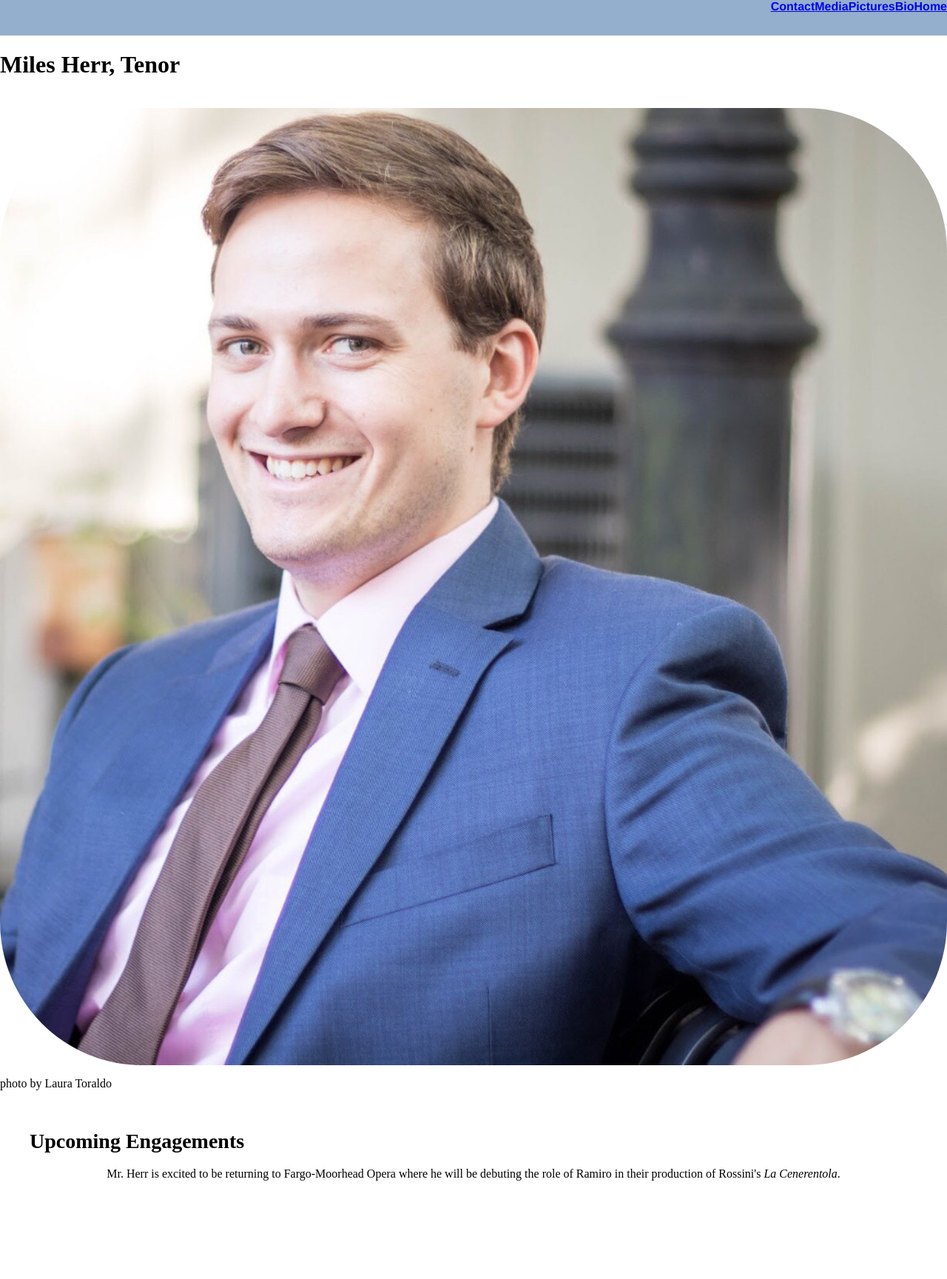
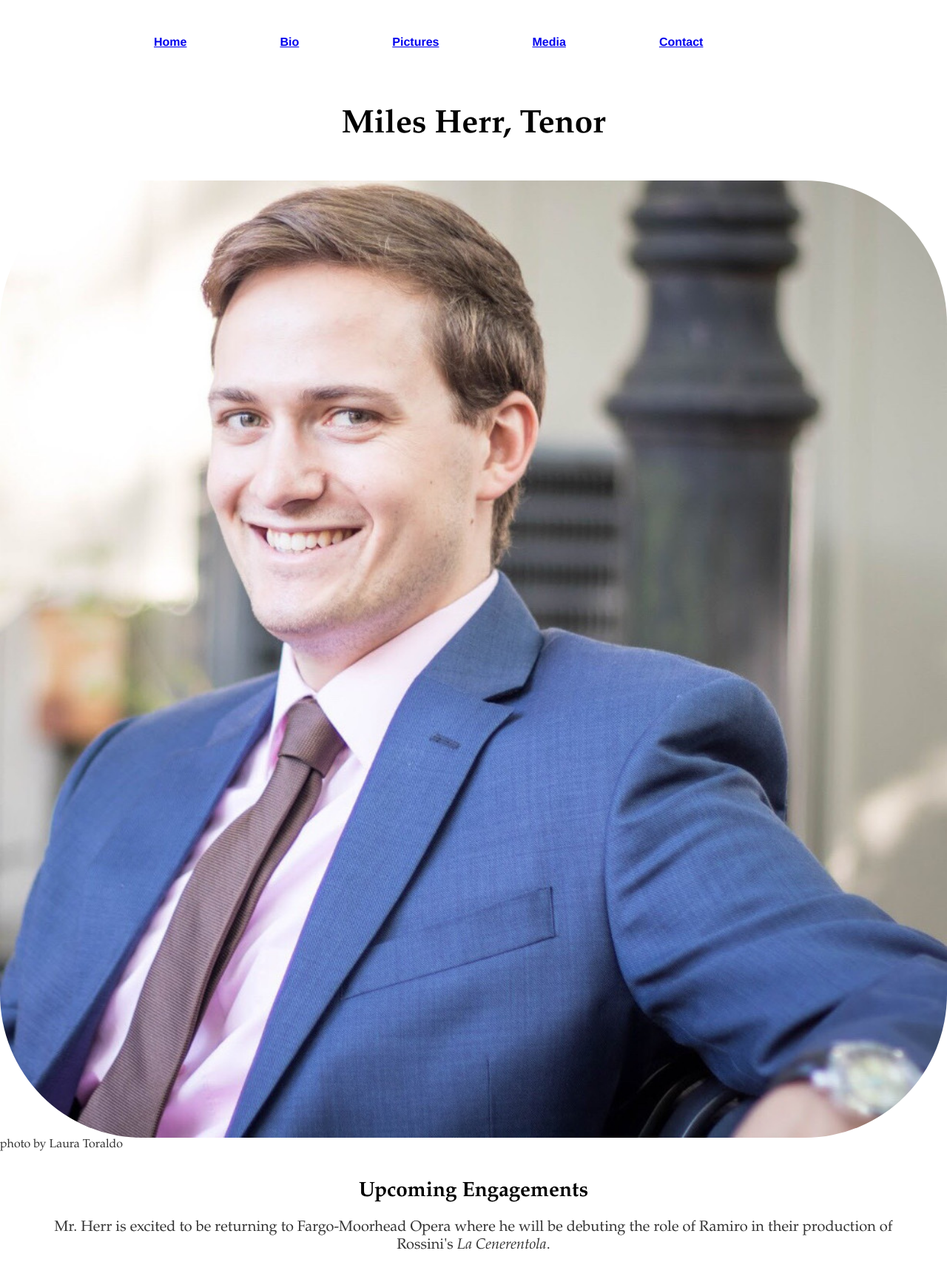
Before and after one commit to leemlb06pmi/leemlb06pmi.github.io, a Jekyll site: the page built from index.html, in a window 1280 px wide. Shown: the whole page at 74% size. Built offline with Jekyll 4.4.1, drawn with Linux system fonts in a browser that asks for light colours; before the commit the page ends 1646 px from its top, so only the background shows below that.

Commit message:
Update main.css

```diff
--- a/css/main.css
+++ b/css/main.css
@@ -13,19 +13,21 @@
 div{
     background-color: rgb(255,255,255)
 }
-/*nav ul, footer ul {
+
+nav ul, footer ul {
     font-family:'Helvetica', 'Arial', 'Sans-Serif';
-    padding: 5%;
+    padding: 2.5%;
     list-style: none;
     font-weight: bold;
     text-align: center;
-}*/
-/*nav ul li, footer ul li {
+}
+
+nav ul li, footer ul li {
     display: inline;
-    margin-right: 20px;
-}*/
+    margin-right: 10%;
+}
 
-nav {
+/*nav {
 	font-family:'Helvetica', 'Arial', 'Sans-Serif';
 }
 ul{
@@ -45,8 +47,9 @@
 	color: rgb(20,45,70);
     	font-size: 1.75em
 }
+*/
 
-li a:hover {
+a:hover {
     text-decoration: underline;
 
 }
```
